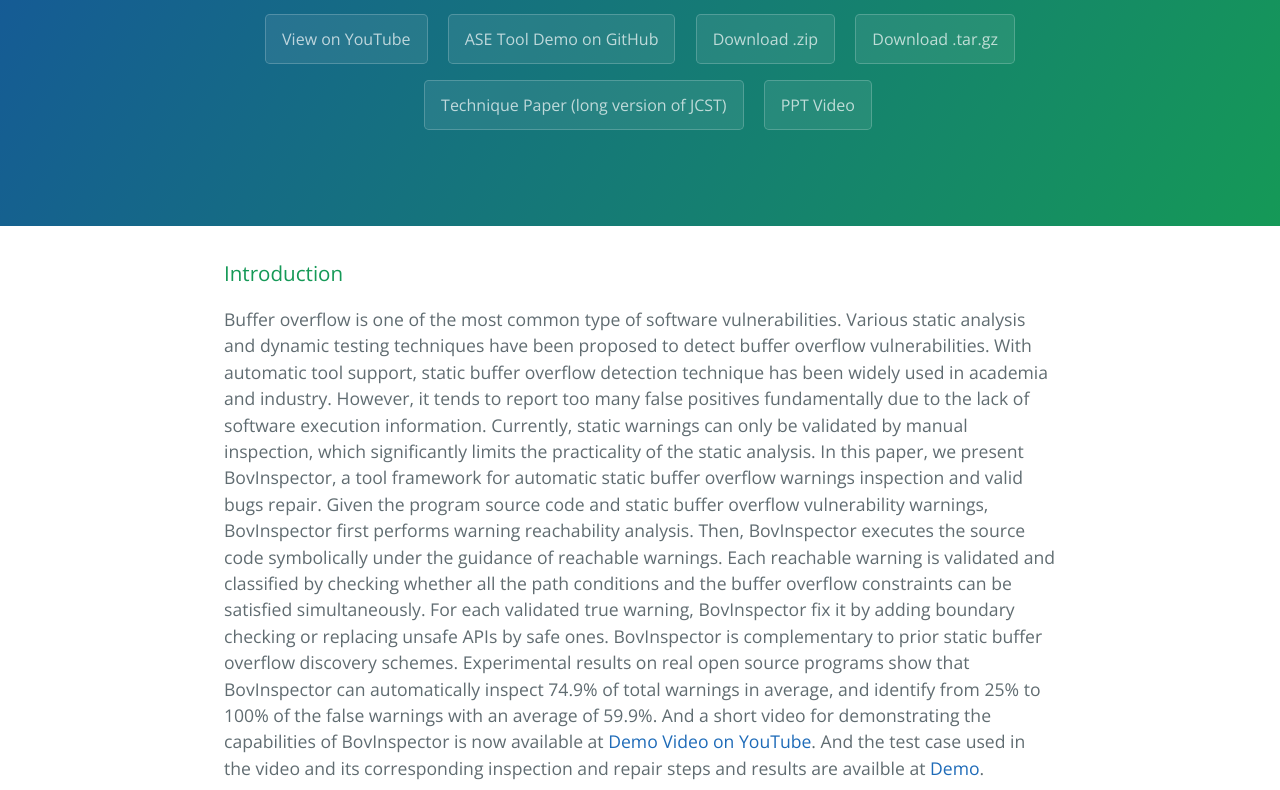
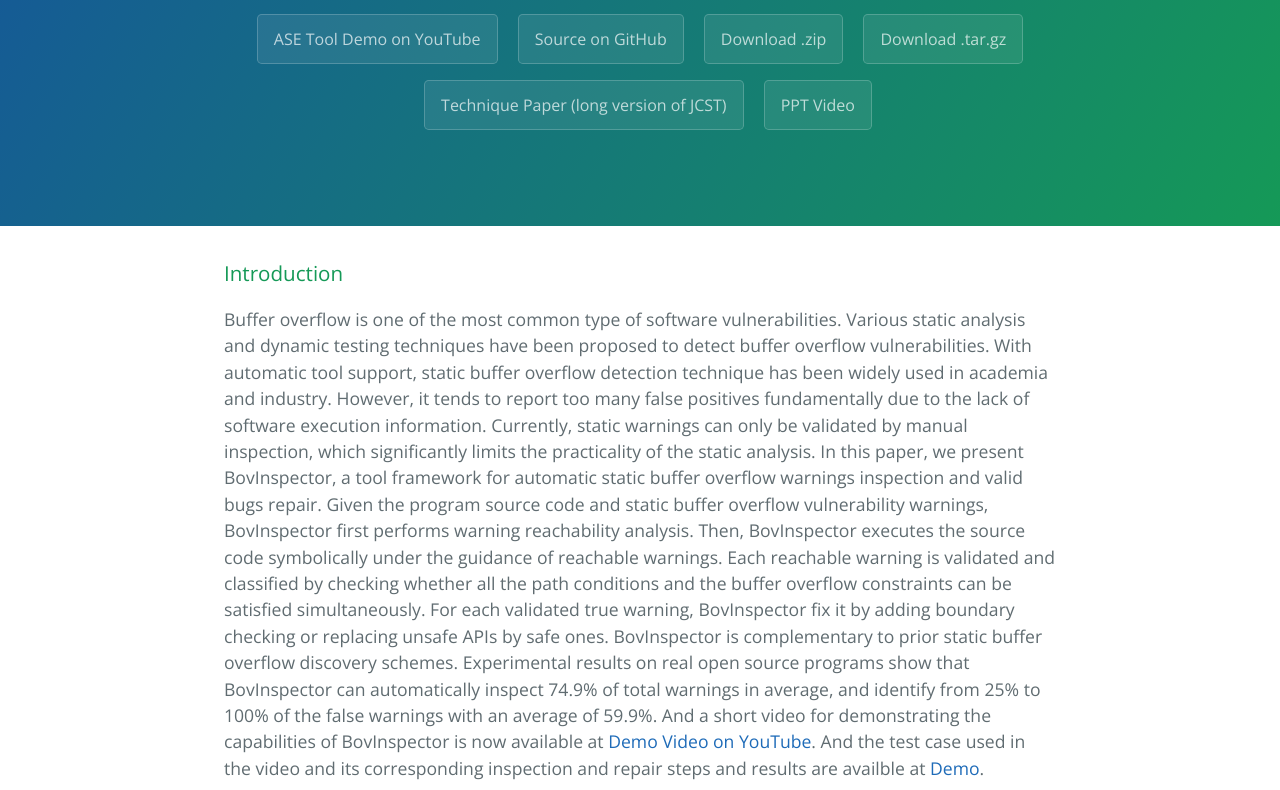
Before and after one commit to BovInspectorTool1/project, a plain HTML site: page index.html in a window 1280 px wide. Shown: the part 170-960 px from the top of the page. Drawn offline with nearby package versions, Linux system fonts and the light colour scheme.

Commit message:
Update index.html

```diff
--- a/index.html
+++ b/index.html
@@ -14,8 +14,8 @@
       <h1 class="project-name">BovInspector</h1>
      <!-- <h2 class="project-tagline">-->
      <br>
-      <a href="https://youtu.be/IMdcksROJDg" class="btn">View on YouTube</a>
-      <a href="https://github.com/BovInspectorTool1/project" class="btn">ASE Tool Demo on GitHub</a>
+      <a href="https://youtu.be/IMdcksROJDg" class="btn">ASE Tool Demo on YouTube</a>
+      <a href="https://github.com/BovInspectorTool1/project" class="btn">Source on GitHub</a>
       <a href="https://github.com/BovInspectorTool1/project/zipball/master" class="btn">Download .zip</a>
       <a href="https://github.com/BovInspectorTool1/project/tarball/master" class="btn">Download .tar.gz</a>
       <a href="http://bovinspectortool1.github.io/project/paper.html" class="btn">Technique Paper (long version of JCST)</a>
```
